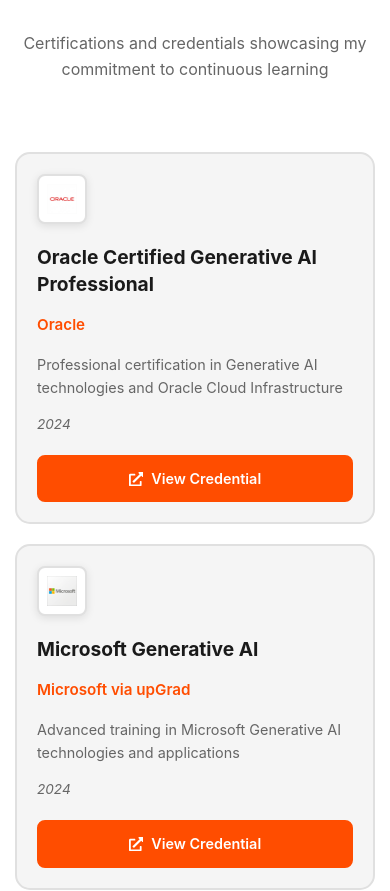
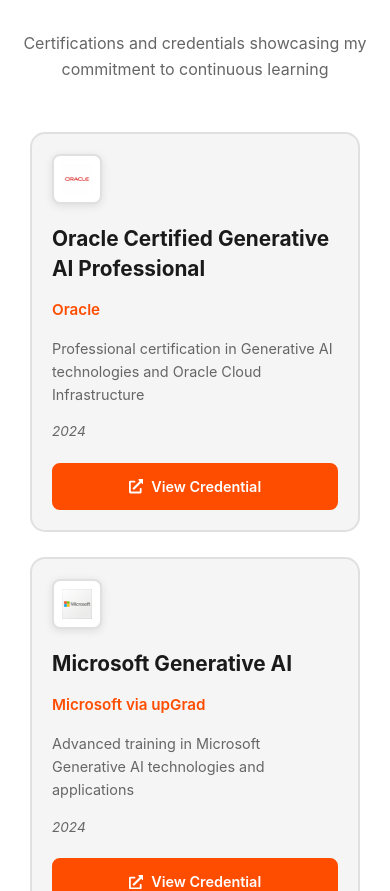
Before and after one commit to ShyamCoder2024/Portfolio, a React (Vite) app: page / in a window 390 px wide. Shown: the part 6160-7051 px from the top of the page. Built offline with nearby package versions, Linux system fonts and the light colour scheme.

Commit message:
style: Optimize certifications grid for laptop/tablet to 2x2 and mobile to 1col

```diff
--- a/src/components/Certifications.css
+++ b/src/components/Certifications.css
@@ -14,9 +14,11 @@
 
 .certifications-grid {
     display: grid;
-    grid-template-columns: repeat(auto-fit, minmax(320px, 1fr));
+    grid-template-columns: repeat(2, 1fr);
     gap: 30px;
     padding: 20px 0;
+    max-width: 1200px;
+    margin: 0 auto;
 }
 
 .certification-card {
@@ -117,31 +119,15 @@
 }
 
 /* Responsive Design */
-@media (max-width: 1024px) {
-    .certifications-grid {
-        grid-template-columns: repeat(2, 1fr);
-        gap: 25px;
-    }
-}
-
-@media (max-width: 768px) {
+@media (max-width: 900px) {
     .certifications-grid {
         grid-template-columns: 1fr;
-        gap: 20px;
+        gap: 25px;
+        padding: 0 15px;
     }
 
     .certification-card {
         padding: 25px;
-    }
-
-    .cert-icon {
-        width: 50px;
-        height: 50px;
-        font-size: 1.5rem;
-    }
-
-    .cert-content h3 {
-        font-size: 1.2rem;
     }
 
     .cert-link {
@@ -157,4 +143,9 @@
     .certification-card {
         padding: 20px;
     }
+
+    .cert-icon {
+        width: 50px;
+        height: 50px;
+    }
 }
```
